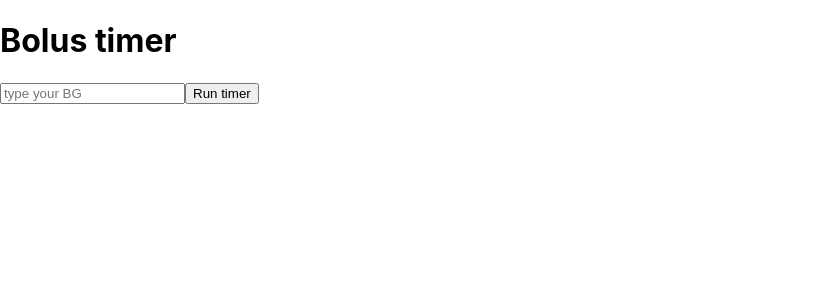
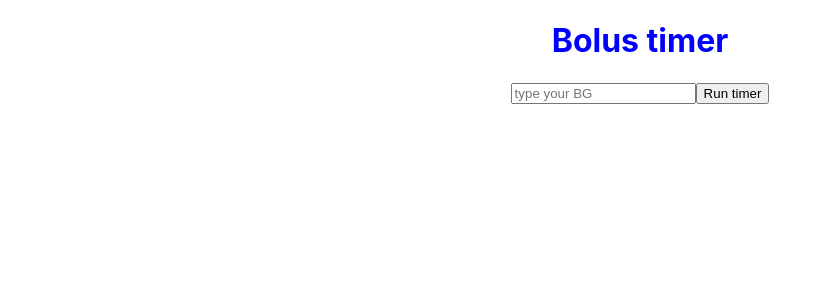
Before and after one commit to szaster/QuokkaSchool, a React (Create React App) app: page / in a window 1280 px wide. Shown: the top 300 px of the page, without its empty margins (0-832 px from the left). Built offline with nearby package versions, Linux system fonts and the light colour scheme.

Commit message:
some .css fiel edits

```diff
--- a/src/App.css
+++ b/src/App.css
@@ -1,10 +1,6 @@
 .App {
   text-align: center;
-}
-
-.App-logo {
-  height: 40vmin;
-  pointer-events: none;
+  color: blue;
 }
 
 @media (prefers-reduced-motion: no-preference) {
--- a/src/App.js
+++ b/src/App.js
@@ -2,7 +2,7 @@ import "./App.css";
 
 function App() {
   return (
-    <div className="vh-100 code flex flex-column items-center bg-purple white pa3 fl-1 ">
+    <div className="App">
       <h1 className="f2-l">Bolus timer</h1>
       <input placeholder="type your BG" />
 
```
